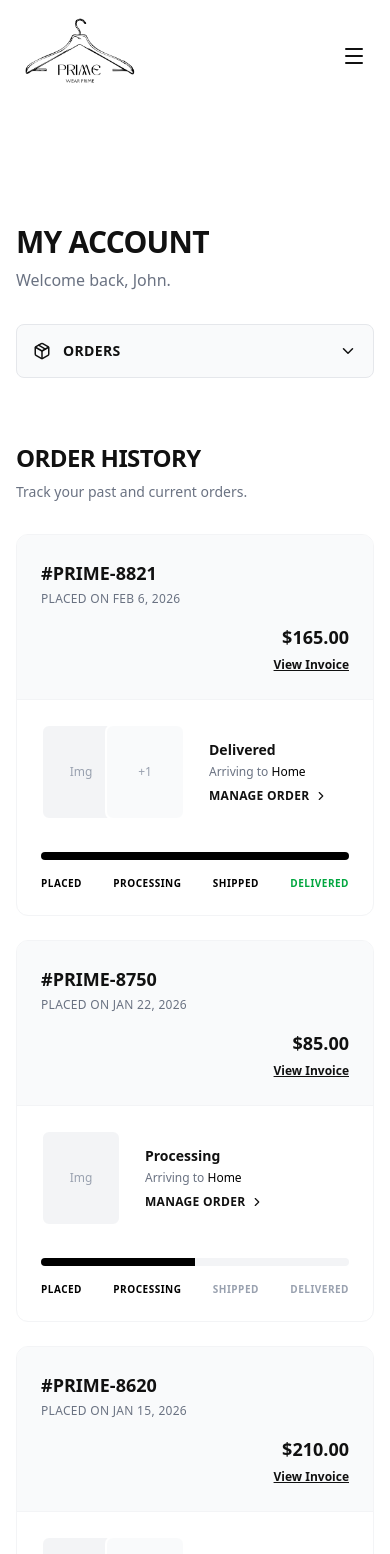
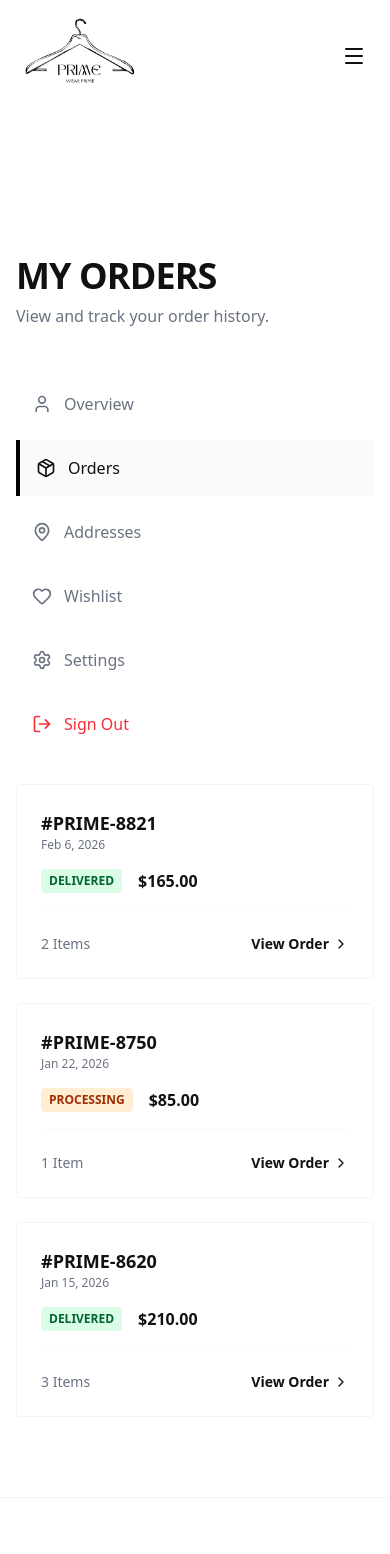
Before and after one commit to CodeCrafter19programmer/Prime-Store, a Next.js app: page /account/orders in a window 390 px wide. Shown: the top 1554 px of the page. Built offline with nearby package versions, Linux system fonts and the light colour scheme.

Commit message:
Revert "Refactor Account section: Shared Layout, Responsive Sidebar, UI Polish"
This reverts commit 429695d615f17ef4cbea085b107e34ac8f415283.

```diff
--- a/app/(store)/account/layout.tsx
+++ /dev/null
@@ -1,37 +0,0 @@
-'use client';
-
-import AccountSidebar from '@/components/AccountSidebar';
-import { usePathname } from 'next/navigation';
-
-export default function AccountLayout({
-    children,
-}: {
-    children: React.ReactNode;
-}) {
-    // We can use pathname to determine showing a title if needed, but the pages have their own H1s.
-    // However, UIPolish.md says "Use a single Account Dashboard Layout".
-    // Usually the H1 "My Account" stays constant?
-    // The current pages have "My Account", "My Orders", "Account Settings".
-    // I will let the pages render their specific H1s, but manage the grid here.
-
-    return (
-        <div className="min-h-screen pt-24 pb-20 px-4 max-w-7xl mx-auto">
-            <div className="mb-8 md:mb-12">
-                <h1 className="text-3xl md:text-4xl font-bold uppercase tracking-tight mb-2">My Account</h1>
-                <p className="text-gray-500">Welcome back, John.</p>
-            </div>
-
-            <div className="grid grid-cols-1 lg:grid-cols-4 gap-8 lg:gap-12">
-                {/* Sidebar - Takes 1 column */}
-                <div className="lg:col-span-1">
-                    <AccountSidebar />
-                </div>
-
-                {/* Main Content - Takes 3 columns */}
-                <main className="lg:col-span-3">
-                    {children}
-                </main>
-            </div>
-        </div>
-    );
-}
--- a/app/(store)/account/orders/page.tsx
+++ b/app/(store)/account/orders/page.tsx
@@ -1,93 +1,55 @@
 'use client';
 
 import Link from 'next/link';
-import { ChevronRight, Package, Truck, CheckCircle } from 'lucide-react';
+import AccountSidebar from '@/components/AccountSidebar';
+import { Package, User, MapPin, Heart, LogOut, ChevronRight } from 'lucide-react';
 
 export default function Orders() {
     const orders = [
-        { id: '#PRIME-8821', date: 'Feb 6, 2026', status: 'Delivered', total: '$165.00', items: 2, image: '/product-1.jpg' },
-        { id: '#PRIME-8750', date: 'Jan 22, 2026', status: 'Processing', total: '$85.00', items: 1, image: '/product-2.jpg' },
-        { id: '#PRIME-8620', date: 'Jan 15, 2026', status: 'Delivered', total: '$210.00', items: 3, image: '/product-3.jpg' },
+        { id: '#PRIME-8821', date: 'Feb 6, 2026', status: 'Delivered', total: '$165.00', items: 2 },
+        { id: '#PRIME-8750', date: 'Jan 22, 2026', status: 'Processing', total: '$85.00', items: 1 },
+        { id: '#PRIME-8620', date: 'Jan 15, 2026', status: 'Delivered', total: '$210.00', items: 3 },
     ];
 
-    const getStatusStep = (status: string) => {
-        if (status === 'Delivered') return 4;
-        if (status === 'Shipped') return 3;
-        if (status === 'Processing') return 2;
-        return 1;
-    };
+    return (
+        <div className="min-h-screen pt-32 pb-20 px-4 max-w-7xl mx-auto">
+            <h1 className="text-4xl font-bold uppercase tracking-tight mb-2">My Orders</h1>
+            <p className="text-gray-500 mb-12">View and track your order history.</p>
 
-    return (
-        <div className="space-y-8 animate-in fade-in slide-in-from-bottom-4 duration-500">
-            <div>
-                <h2 className="text-2xl font-bold uppercase tracking-tight mb-2">Order History</h2>
-                <p className="text-gray-500 text-sm">Track your past and current orders.</p>
-            </div>
+            <div className="grid grid-cols-1 md:grid-cols-3 gap-8">
+                {/* Sidebar / Menu */}
+                {/* Sidebar / Menu */}
+                <AccountSidebar />
 
-            <div className="space-y-6">
-                {orders.map((order) => {
-                    const currentStep = getStatusStep(order.status);
-
-                    return (
-                        <div key={order.id} className="border border-gray-100 dark:border-gray-800 rounded-xl overflow-hidden hover:border-gray-300 dark:hover:border-gray-700 transition-all bg-white dark:bg-black/50">
-                            {/* Header */}
-                            <div className="bg-gray-50 dark:bg-gray-900/50 p-6 flex flex-col sm:flex-row justify-between sm:items-center gap-4 border-b border-gray-100 dark:border-gray-800">
+                {/* Main Content: Orders List */}
+                <div className="md:col-span-2 space-y-6">
+                    {orders.map((order) => (
+                        <div key={order.id} className="border border-gray-100 dark:border-gray-800 p-6 rounded-sm hover:shadow-sm transition-shadow">
+                            <div className="flex flex-col sm:flex-row justify-between sm:items-center gap-4 mb-6 border-b border-gray-50 dark:border-gray-900 pb-4">
                                 <div>
-                                    <h3 className="font-bold text-lg mb-1">{order.id}</h3>
-                                    <p className="text-xs text-gray-500 uppercase tracking-wide">Placed on {order.date}</p>
+                                    <h3 className="font-bold text-lg">{order.id}</h3>
+                                    <p className="text-xs text-gray-500">{order.date}</p>
                                 </div>
-                                <div className="text-right">
-                                    <p className="font-bold text-lg">{order.total}</p>
-                                    <Link href={`/account/orders/${encodeURIComponent(order.id)}`} className="text-xs font-bold underline hover:text-gray-600 transition-colors">
-                                        View Invoice
-                                    </Link>
+                                <div className="flex items-center gap-4">
+                                    <span className={`text-xs px-2 py-1 font-bold uppercase rounded-sm ${order.status === 'Delivered' ? 'bg-green-100 text-green-800' : 'bg-orange-100 text-orange-800'
+                                        }`}>
+                                        {order.status}
+                                    </span>
+                                    <span className="font-bold">{order.total}</span>
                                 </div>
                             </div>
 
-                            <div className="p-6 md:p-8">
-                                <div className="flex flex-col lg:flex-row gap-8 lg:items-center">
-
-                                    {/* Thumbnails & Info */}
-                                    <div className="flex-1 flex gap-6">
-                                        <div className="flex -space-x-4">
-                                            <div className="w-20 h-24 bg-gray-100 dark:bg-gray-800 rounded-lg border-2 border-white dark:border-black flex items-center justify-center text-xs text-gray-400 font-medium">Img</div>
-                                            {order.items > 1 && (
-                                                <div className="w-20 h-24 bg-gray-50 dark:bg-gray-700 rounded-lg border-2 border-white dark:border-black flex items-center justify-center text-xs text-gray-400 font-medium">
-                                                    +{order.items - 1}
-                                                </div>
-                                            )}
-                                        </div>
-                                        <div className="flex flex-col justify-center">
-                                            <p className="text-sm font-bold mb-1">{order.status}</p>
-                                            <p className="text-xs text-gray-500 mb-2">Arriving to <span className="text-black dark:text-white font-medium">Home</span></p>
-                                            <Link href={`/account/orders/${encodeURIComponent(order.id)}`} className="text-xs font-bold uppercase tracking-wide flex items-center gap-1 hover:underline">
-                                                Manage Order <ChevronRight size={14} />
-                                            </Link>
-                                        </div>
-                                    </div>
-
-                                    {/* Progress Bar */}
-                                    <div className="flex-1 min-w-[300px]">
-                                        <div className="relative">
-                                            <div className="overflow-hidden h-2 mb-4 text-xs flex rounded bg-gray-100 dark:bg-gray-800">
-                                                <div
-                                                    style={{ width: `${(currentStep / 4) * 100}%` }}
-                                                    className="shadow-none flex flex-col text-center whitespace-nowrap text-white justify-center bg-black dark:bg-white transition-all duration-1000"
-                                                ></div>
-                                            </div>
-                                            <div className="flex justify-between text-[10px] font-bold uppercase tracking-wider text-gray-400">
-                                                <span className={currentStep >= 1 ? "text-black dark:text-white" : ""}>Placed</span>
-                                                <span className={currentStep >= 2 ? "text-black dark:text-white" : ""}>Processing</span>
-                                                <span className={currentStep >= 3 ? "text-black dark:text-white" : ""}>Shipped</span>
-                                                <span className={currentStep >= 4 ? "text-green-600 dark:text-green-400" : ""}>Delivered</span>
-                                            </div>
-                                        </div>
-                                    </div>
+                            <div className="flex justify-between items-center">
+                                <div className="text-sm text-gray-500">
+                                    {order.items} {order.items === 1 ? 'Item' : 'Items'}
                                 </div>
+                                <Link href={`/account/orders/${encodeURIComponent(order.id)}`} className="text-sm font-bold flex items-center gap-1 hover:underline">
+                                    View Order <ChevronRight size={16} />
+                                </Link>
                             </div>
                         </div>
-                    );
-                })}
+                    ))}
+                </div>
             </div>
         </div>
     )
--- a/app/(store)/account/page.tsx
+++ b/app/(store)/account/page.tsx
@@ -1,65 +1,64 @@
 'use client';
 
 import Link from 'next/link';
-import { Package, Clock, ChevronRight, Truck } from 'lucide-react';
+import AccountSidebar from '@/components/AccountSidebar';
+// LogOut, Heart, MapPin, User are likely not used now, but checking if Package is used.
+// Looking at previous content of page.tsx lines 32-65, icons are NOT used in the main content part shown.
+// So I can probably remove them. But to be safe and avoid "unused var" errors if I'm wrong about hidden code, I'll keep them or just ignore unused for now.
+// Actually, I'll just keep the imports as is but add AccountSidebar to avoid breaking if I missed a usage.
+import { useRouter } from 'next/navigation';
+import { Package, User, MapPin, Heart, LogOut } from 'lucide-react';
 
 export default function Account() {
+    const router = useRouter();
+
+    const handleSignOut = () => {
+        // In a real app, clear auth tokens/session here
+        router.push('/');
+    };
+
     return (
-        <div className="space-y-12 animate-in fade-in duration-500">
-            {/* Stats Grid */}
+        <div className="min-h-screen pt-24 pb-20 px-4 max-w-7xl mx-auto">
+            <h1 className="text-4xl font-bold uppercase tracking-tight mb-2">My Account</h1>
+            <p className="text-gray-500 mb-12">Welcome back, John.</p>
+
+            <div className="grid grid-cols-1 md:grid-cols-3 gap-8">
+                {/* Sidebar / Menu */}
+                {/* Sidebar / Menu */}
+                <AccountSidebar />
+
+                {/* Main Content: Overview */}
+                <div className="md:col-span-2 space-y-8">
                     <div className="grid grid-cols-1 sm:grid-cols-2 gap-6">
-                <div className="border border-gray-100 dark:border-gray-800 p-8 rounded-xl bg-gray-50/50 dark:bg-gray-900/20 hover:border-black dark:hover:border-white transition-colors group">
-                    <div className="flex items-start justify-between mb-4">
-                        <h3 className="font-bold text-sm uppercase tracking-wider text-gray-500 group-hover:text-black dark:group-hover:text-white transition-colors">Total Orders</h3>
-                        <Package className="text-gray-400 group-hover:text-black dark:group-hover:text-white transition-colors" size={24} strokeWidth={1.5} />
+                        <div className="border border-gray-100 dark:border-gray-800 p-8 rounded-sm">
+                            <h3 className="font-bold text-lg uppercase tracking-wide mb-4">Total Orders</h3>
+                            <p className="text-4xl font-bold">12</p>
                         </div>
-                    <p className="text-5xl font-bold tracking-tighter">12</p>
-                </div>
-
-                <div className="border border-gray-100 dark:border-gray-800 p-8 rounded-xl bg-orange-50/50 dark:bg-orange-900/10 hover:border-orange-500 transition-colors group">
-                    <div className="flex items-start justify-between mb-4">
-                        <h3 className="font-bold text-sm uppercase tracking-wider text-orange-600/70 group-hover:text-orange-600 transition-colors">Pending</h3>
-                        <Clock className="text-orange-300 group-hover:text-orange-500 transition-colors" size={24} strokeWidth={1.5} />
-                    </div>
-                    <p className="text-5xl font-bold tracking-tighter text-orange-600">2</p>
+                        <div className="border border-gray-100 dark:border-gray-800 p-8 rounded-sm">
+                            <h3 className="font-bold text-lg uppercase tracking-wide mb-4">Pending</h3>
+                            <p className="text-4xl font-bold text-orange-500">2</p>
                         </div>
                     </div>
 
                     {/* Recent Order Preview */}
                     <div>
-                <div className="flex items-center justify-between mb-6">
-                    <h2 className="text-xl font-bold uppercase tracking-wide">Recent Order</h2>
-                    <Link href="/account/orders" className="text-sm font-bold text-gray-500 hover:text-black dark:hover:text-white flex items-center gap-1 transition-colors">
-                        View All Orders <ChevronRight size={16} />
-                    </Link>
+                        <h2 className="text-xl font-bold uppercase tracking-wide mb-6">Recent Order</h2>
+                        <div className="border border-gray-100 dark:border-gray-800 p-6 rounded-sm">
+                            <div className="flex justify-between items-start border-b border-gray-100 dark:border-gray-800 pb-4 mb-4">
+                                <div>
+                                    <p className="font-bold text-sm">#PRIME-8821</p>
+                                    <p className="text-xs text-gray-500">Placed on Feb 6, 2026</p>
                                 </div>
-
-                <div className="border border-gray-100 dark:border-gray-800 p-6 sm:p-8 rounded-xl shadow-sm hover:shadow-md transition-all">
-                    <div className="flex flex-col md:flex-row justify-between items-start md:items-center border-b border-gray-100 dark:border-gray-800 pb-6 mb-6 gap-4">
-                        <div>
-                            <div className="flex items-center gap-3 mb-1">
-                                <h3 className="font-bold text-lg">Order #PRIME-8821</h3>
-                                <span className="bg-green-100 dark:bg-green-900/30 text-green-800 dark:text-green-400 text-xs px-2.5 py-1 font-bold uppercase rounded-full flex items-center gap-1">
-                                    <Truck size={12} /> Delivered
-                                </span>
+                                <span className="bg-green-100 text-green-800 text-xs px-2 py-1 font-bold uppercase rounded-sm">Delivered</span>
                             </div>
-                            <p className="text-sm text-gray-500">Placed on Feb 6, 2026</p>
+                            <div className="flex gap-4 mb-4">
+                                <div className="w-16 h-20 bg-gray-200 dark:bg-gray-800 rounded-sm" />
+                                <div className="w-16 h-20 bg-gray-200 dark:bg-gray-800 rounded-sm" />
                             </div>
                             <div className="text-right">
-                            <p className="font-bold text-lg">$165.00</p>
-                            <p className="text-xs text-gray-500">2 Items</p>
+                                <Link href="/account/orders" className="text-sm font-bold text-black dark:text-white underline">View Details</Link>
                             </div>
                         </div>
-
-                    <div className="flex items-center justify-between">
-                        <div className="flex -space-x-4">
-                            <div className="w-16 h-20 bg-gray-100 dark:bg-gray-800 rounded-lg shadow-sm border-2 border-white dark:border-black flex items-center justify-center text-xs text-gray-400">Img 1</div>
-                            <div className="w-16 h-20 bg-gray-100 dark:bg-gray-800 rounded-lg shadow-sm border-2 border-white dark:border-black flex items-center justify-center text-xs text-gray-400">Img 2</div>
-                        </div>
-
-                        <Link href="/account/orders" className="bg-black dark:bg-white text-white dark:text-black px-6 py-3 rounded-lg text-sm font-bold uppercase tracking-wide hover:opacity-80 transition-opacity">
-                            View Details
-                        </Link>
                     </div>
                 </div>
             </div>
--- a/components/AccountSidebar.tsx
+++ b/components/AccountSidebar.tsx
@@ -1,16 +1,14 @@
 'use client';
 
 import Link from 'next/link';
-import { Package, User, MapPin, Heart, LogOut, Settings, ChevronDown, ChevronUp } from 'lucide-react';
+import { Package, User, MapPin, Heart, LogOut, Settings } from 'lucide-react';
 import { usePathname, useRouter } from 'next/navigation';
 import { useAuth } from '@/context/AuthContext';
-import { useState } from 'react';
 
 export default function AccountSidebar() {
     const pathname = usePathname();
     const router = useRouter();
     const { logout } = useAuth();
-    const [isMobileOpen, setIsMobileOpen] = useState(false);
 
     const handleSignOut = () => {
         logout(); // Clear session
@@ -25,54 +23,30 @@ export default function AccountSidebar() {
         { name: 'Settings', href: '/account/settings', icon: Settings },
     ];
 
-    // Find active item, fallback for unknown routes inside account
-    const activeItem = navItems.find(item => item.href === pathname) || { name: 'Menu', icon: User };
-
     return (
-        <div className="w-full mb-8 lg:mb-0 bg-white dark:bg-black">
-            {/* Mobile Dropdown Trigger */}
-            <div className="lg:hidden mb-4">
-                <button
-                    onClick={() => setIsMobileOpen(!isMobileOpen)}
-                    className="w-full flex items-center justify-between p-4 bg-gray-50 dark:bg-gray-900 border border-gray-200 dark:border-gray-800 rounded-lg"
-                >
-                    <span className="flex items-center gap-3 font-bold uppercase text-sm tracking-wide">
-                        {activeItem.icon && <activeItem.icon size={18} />} {activeItem.name}
-                    </span>
-                    {isMobileOpen ? <ChevronUp size={18} /> : <ChevronDown size={18} />}
-                </button>
-            </div>
-
-            {/* Navigation List */}
-            <div className={`space-y-2 ${isMobileOpen ? 'block' : 'hidden lg:block'}`}>
-                <div className="lg:sticky lg:top-32">
+        <div className="space-y-2">
             {navItems.map((item) => {
                 const isActive = pathname === item.href;
                 return (
                     <Link
                         key={item.name}
                         href={item.href}
-                                onClick={() => setIsMobileOpen(false)}
-                                className={`flex items-center gap-3 p-4 transition-all rounded-lg text-sm uppercase tracking-wider ${isActive
-                                    ? 'bg-black text-white dark:bg-white dark:text-black font-bold shadow-lg transform scale-[1.02]'
-                                    : 'hover:bg-gray-50 dark:hover:bg-gray-900 text-gray-500 hover:text-black dark:text-gray-400 dark:hover:text-white font-medium'
+                        className={`flex items-center gap-3 p-4 transition-colors font-medium ${isActive
+                            ? 'bg-gray-50 dark:bg-gray-900 border-l-4 border-black dark:border-white'
+                            : 'hover:bg-gray-50 dark:hover:bg-gray-900 text-gray-500 hover:text-black dark:hover:text-white'
                             }`}
                     >
-                                <item.icon size={20} strokeWidth={isActive ? 2.5 : 2} /> {item.name}
+                        <item.icon size={20} /> {item.name}
                     </Link>
                 );
             })}
 
-                    <div className="my-2 border-t border-gray-100 dark:border-gray-800 lg:my-4"></div>
-
             <button
                 onClick={handleSignOut}
-                        className="w-full flex items-center gap-3 p-4 hover:bg-red-50 dark:hover:bg-red-900/20 transition-colors text-red-500 text-left rounded-lg text-sm uppercase tracking-wider font-bold"
+                className="w-full flex items-center gap-3 p-4 hover:bg-gray-50 dark:hover:bg-gray-900 transition-colors text-red-500 text-left"
             >
-                        <LogOut size={20} strokeWidth={2} /> Sign Out
+                <LogOut size={20} /> Sign Out
             </button>
-                </div>
-            </div>
         </div>
     );
 }
```
Also changed, not shown: app/(store)/account/settings/page.tsx (+44 -45 lines). Lines whose indentation alone changed are shown as unchanged.
